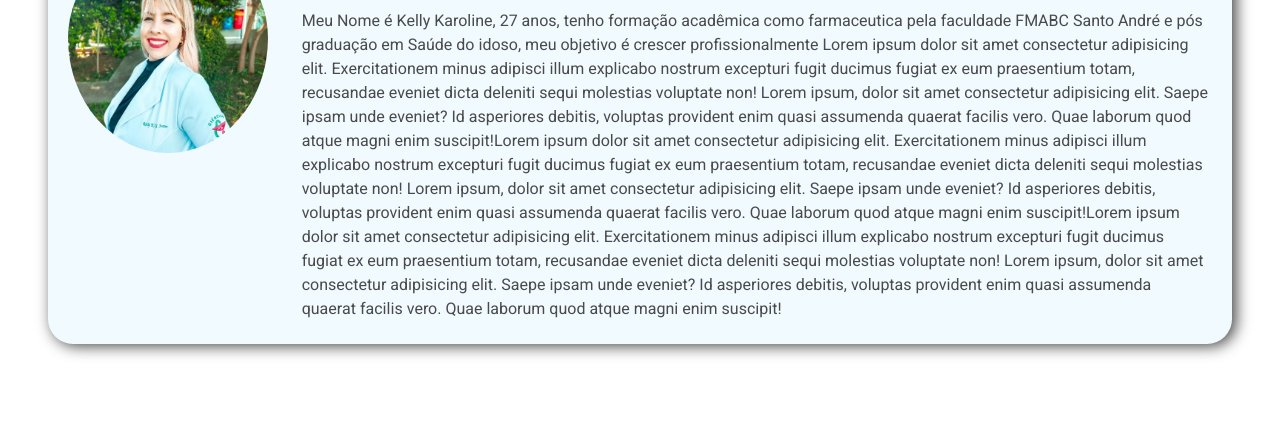
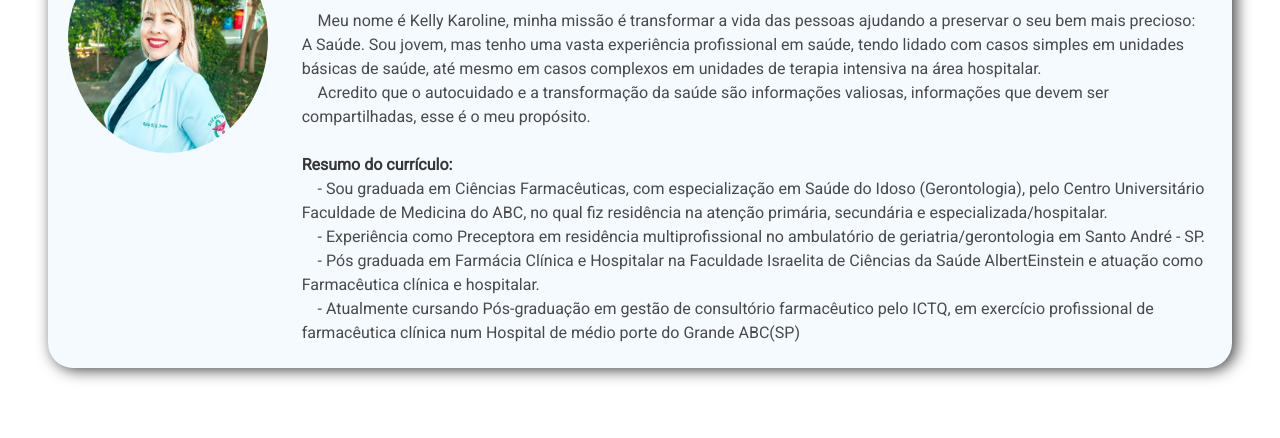
Before and after one commit to RafaelHGS/Modelo-Site-Simples, a plain HTML site: page index.html in a window 1280 px wide. Shown: the part 183-621 px from the top of the page. Drawn offline with nearby package versions, Linux system fonts and the light colour scheme.

Commit message:
Att de conteúdo descritivo e correção de cores

```diff
--- a/index.html
+++ b/index.html
@@ -75,23 +75,36 @@
                 <h2><strong>Sobre Mim</strong></h2>
                 <br>
                 <p>
-                    Meu Nome é Kelly Karoline, 27 anos, tenho formação acadêmica como farmaceutica pela faculdade FMABC
-                    Santo André e pós graduação em Saúde do idoso, meu objetivo é crescer profissionalmente Lorem ipsum
-                    dolor sit amet consectetur adipisicing elit. Exercitationem minus adipisci illum explicabo nostrum
-                    excepturi fugit ducimus fugiat ex eum praesentium totam, recusandae eveniet dicta deleniti sequi
-                    molestias voluptate non! Lorem ipsum, dolor sit amet consectetur adipisicing elit. Saepe ipsam unde
-                    eveniet? Id asperiores debitis, voluptas provident enim quasi assumenda quaerat facilis vero. Quae
-                    laborum quod atque magni enim suscipit!Lorem ipsum
-                    dolor sit amet consectetur adipisicing elit. Exercitationem minus adipisci illum explicabo nostrum
-                    excepturi fugit ducimus fugiat ex eum praesentium totam, recusandae eveniet dicta deleniti sequi
-                    molestias voluptate non! Lorem ipsum, dolor sit amet consectetur adipisicing elit. Saepe ipsam unde
-                    eveniet? Id asperiores debitis, voluptas provident enim quasi assumenda quaerat facilis vero. Quae
-                    laborum quod atque magni enim suscipit!Lorem ipsum
-                    dolor sit amet consectetur adipisicing elit. Exercitationem minus adipisci illum explicabo nostrum
-                    excepturi fugit ducimus fugiat ex eum praesentium totam, recusandae eveniet dicta deleniti sequi
-                    molestias voluptate non! Lorem ipsum, dolor sit amet consectetur adipisicing elit. Saepe ipsam unde
-                    eveniet? Id asperiores debitis, voluptas provident enim quasi assumenda quaerat facilis vero. Quae
-                    laborum quod atque magni enim suscipit!
+                    &nbsp;&nbsp;&nbsp;&nbsp;Meu nome é Kelly Karoline, minha missão é transformar a vida das
+                    pessoas ajudando a preservar o seu bem mais precioso: A Saúde.
+                    Sou jovem, mas tenho uma vasta experiência profissional em saúde, tendo lidado com casos simples em
+                    unidades básicas de saúde, até mesmo em casos complexos em unidades de terapia intensiva na área
+                    hospitalar.
+                </p>
+                <p>
+                    &nbsp;&nbsp;&nbsp;&nbsp;Acredito que o autocuidado e a transformação da saúde são informações
+                    valiosas, informações que devem ser compartilhadas, esse é o meu propósito.
+                </p>
+                <br>
+                <p>
+                <h3><strong>Resumo do currículo:</strong></h3>
+                &nbsp;&nbsp;&nbsp;&nbsp;- Sou graduada em Ciências Farmacêuticas, com especialização em Saúde do Idoso
+                (Gerontologia), pelo Centro Universitário Faculdade de Medicina do ABC, no qual fiz residência na
+                atenção
+                primária, secundária e especializada/hospitalar.
+                </p>
+                <p>
+                    &nbsp;&nbsp;&nbsp;&nbsp;- Experiência como Preceptora em residência multiprofissional no ambulatório
+                    de geriatria/gerontologia em Santo André - SP.
+                </p>
+                <p>
+                    &nbsp;&nbsp;&nbsp;&nbsp;- Pós graduada em Farmácia Clínica e Hospitalar na Faculdade Israelita de
+                    Ciências da Saúde AlbertEinstein e atuação como Farmacêutica clínica e hospitalar.
+                </p>
+                <p>
+                    &nbsp;&nbsp;&nbsp;&nbsp;- Atualmente cursando Pós-graduação em gestão de consultório farmacêutico
+                    pelo ICTQ, em exercício profissional de farmacêutica clínica num Hospital de médio porte do Grande
+                    ABC(SP)
                 </p>
             </div>
         </div>
--- a/style.css
+++ b/style.css
@@ -25,7 +25,7 @@ header{
 .sobre_mim{
     border-radius: 25px;
     box-shadow: 4px 2px 15px #424242;
-    background-color: rgb(240, 250, 255);
+    background-color: rgb(245, 250, 255);
 }
 
 .sobre_mim .texto_sobre_mim{
@@ -78,7 +78,7 @@ header{
     margin: 10px;
     border-radius: 1px;
     box-shadow: 2px 1px 5px #a7a7a7;
-    background-color: rgb(240, 250, 255);
+    background-color: rgb(245, 250, 255);
 }
 
 .curso, img {
```
